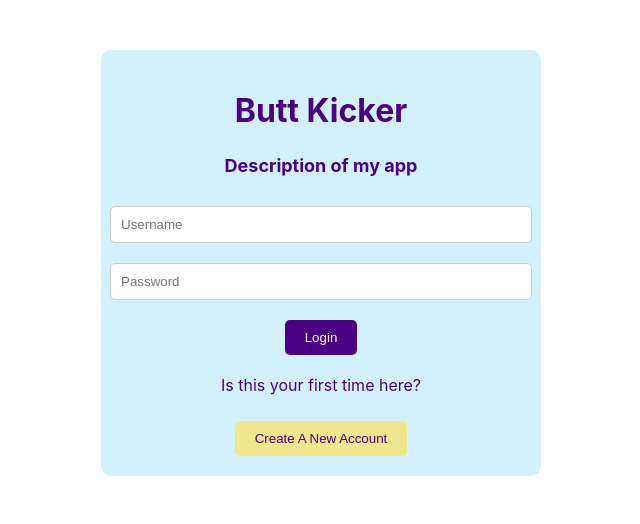
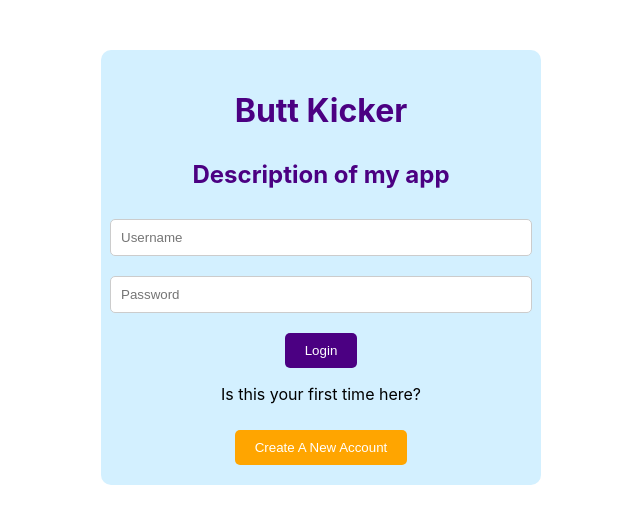
Before and after one commit to ArushC/butt-kicker, a React (Create React App) app in the folder frontend/: page /login in a window 1280 px wide. Shown: the top 524 px of the page, without its empty margins (319-959 px from the left). Built offline with nearby package versions, Linux system fonts and the light colour scheme; no server answers; the HTML template or start-up script is replaced by a standard one.

Commit message:
added flash message on register

```diff
--- a/frontend/src/components/Login.js
+++ b/frontend/src/components/Login.js
@@ -1,11 +1,21 @@
 // src/components/Login.js
-import React, { useState } from 'react';
-import { useNavigate } from 'react-router-dom';
+import React, { useState, useEffect } from 'react';
+import { useNavigate, useLocation } from 'react-router-dom';
 
 const Login = ({ setIsAuthenticated }) => {
   const [username, setUsername] = useState('');
   const [password, setPassword] = useState('');
   const navigate = useNavigate();
+  const location = useLocation();
+  const [flashMessage, setFlashMessage] = useState('');
+
+  useEffect(() => {
+    const query = new URLSearchParams(location.search);
+    const message = query.get('flashMessage');
+    if (message) {
+      setFlashMessage(message);
+    }
+  }, [location]);
 
   const handleSubmit = (e) => {
     e.preventDefault();
@@ -37,7 +47,8 @@ const Login = ({ setIsAuthenticated }) => {
   return (
     <div style={styles.container}>
       <h1 style={styles.title}>Butt Kicker</h1>
-      <h2 style={styles.subtitle}>Description of my app</h2>
+      <h2 style={styles.description}>Description of my app</h2>
+      {flashMessage && <div style={styles.flashMessage}>{flashMessage}</div>}
       <form onSubmit={handleSubmit} style={styles.form}>
         <input
           type="text"
@@ -57,8 +68,10 @@ const Login = ({ setIsAuthenticated }) => {
         />
         <button type="submit" style={styles.button}>Login</button>
       </form>
-      <p style={styles.question}>Is this your first time here?</p>
-      <button onClick={() => navigate('/register')} style={styles.registerButton}>Create A New Account</button>
+      <p>Is this your first time here?</p>
+      <button onClick={() => navigate('/register')} style={styles.registerButton}>
+        Create A New Account
+      </button>
     </div>
   );
 };
@@ -81,10 +94,18 @@ const styles = {
     color: '#4B0082',
     textAlign: 'center'
   },
-  subtitle: {
-    fontSize: '18px',
+  description: {
+    fontSize: '24px',
     marginBottom: '20px',
     color: '#4B0082',
+    textAlign: 'center'
+  },
+  flashMessage: {
+    backgroundColor: '#d4edda',
+    color: '#155724',
+    padding: '10px',
+    borderRadius: '5px',
+    marginBottom: '20px',
     textAlign: 'center'
   },
   form: {
@@ -109,18 +130,14 @@ const styles = {
     cursor: 'pointer',
     marginTop: '10px'
   },
-  question: {
-    marginTop: '20px',
-    color: '#4B0082'
-  },
   registerButton: {
-    marginTop: '10px',
     padding: '10px 20px',
-    backgroundColor: '#F0E68C',
+    backgroundColor: '#ffa500',
+    color: '#fff',
     border: 'none',
     borderRadius: '5px',
     cursor: 'pointer',
-    color: '#4B0082'
+    marginTop: '10px'
   }
 };
 
--- a/frontend/src/components/Register.js
+++ b/frontend/src/components/Register.js
@@ -7,9 +7,11 @@ function Register() {
   const [password, setPassword] = useState('');
   const [confirmPassword, setConfirmPassword] = useState('');
   const [name, setName] = useState('');
-  const navigate = useNavigate(); // Changed from 'history' to 'navigate'
+  const navigate = useNavigate();
 
-  const handleRegister = async () => {
+  const handleRegister = async (e) => {
+    e.preventDefault();
+
     if (password !== confirmPassword) {
       alert('Passwords do not match');
       return;
@@ -20,13 +22,16 @@ function Register() {
       headers: { 'Content-Type': 'application/json' },
       body: JSON.stringify({ username, password, name })
     });
+
     if (response.ok) {
-      navigate('/login'); // Use navigate directly for navigation
+      navigate(`/login?flashMessage=Successfully registered an account for ${username}. Please log in.`);
     } else {
-      const errorText = await response.text(); // Get the error message from the response
+      const errorText = await response.text();
       alert(`Error registering: ${errorText}`);
     }
   };
+
+  const isFormValid = password === confirmPassword && username && password && confirmPassword;
 
   return (
     <div style={styles.container}>
@@ -63,7 +68,9 @@ function Register() {
           onChange={e => setName(e.target.value)}
           style={styles.input}
         />
-        <button type="submit" style={styles.button}>Register</button>
+        <button type="submit" style={isFormValid ? styles.button : {...styles.button, ...styles.buttonDisabled}} disabled={!isFormValid}>
+          Register
+        </button>
       </form>
     </div>
   );
@@ -108,6 +115,10 @@ const styles = {
     borderRadius: '5px',
     cursor: 'pointer',
     marginTop: '10px'
+  },
+  buttonDisabled: {
+    backgroundColor: '#ccc',
+    cursor: 'not-allowed'
   }
 };
 
```
